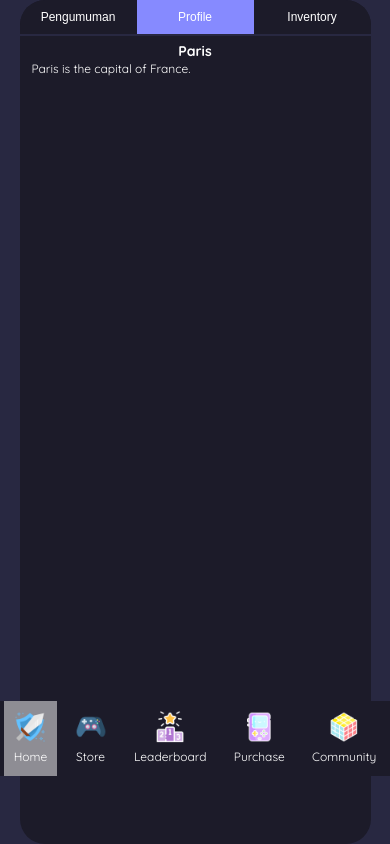
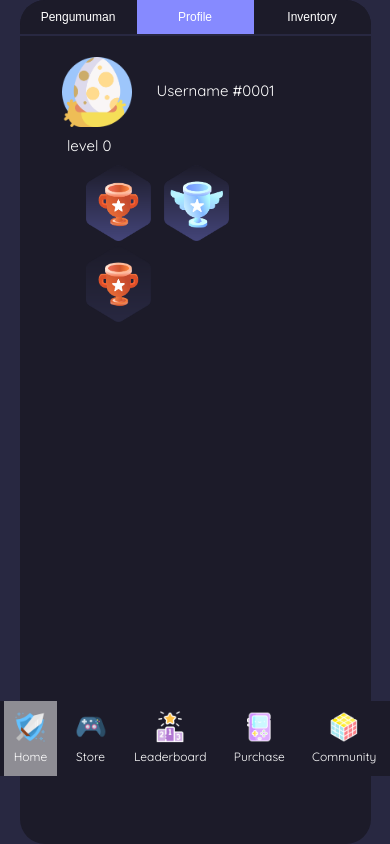
Before and after one commit to codarel/codarel.github.io, a PHP site: page /home.html in a window 390 px wide, after a click on "Profile". Shown: the part 68-912 px from the top of the page. Run offline with PHP 8.4, Linux system fonts and the light colour scheme; some libraries are stand-ins or nearby versions.

Commit message:
tambahan tab profile mobile

```diff
--- a/css/style.css
+++ b/css/style.css
@@ -289,6 +289,33 @@ h3 {
   body#store a#linkstore {
     background-color: rgba(255, 255, 255, 0.5);
   }
+  .profile{
+    width: 70px;
+    padding: 5px 25px;
+    margin-top: 10px;
+  }
+  .rank{
+    width: 65px;
+    padding: 0 5px;
+  }
+  .ranks{
+    width: 70%;
+    margin: 10px auto;
+  }
+  .username{
+    font-size: 15px;
+    padding: 0 5px;
+    display: inline-flex;
+  }
+  .username p{
+    margin-top: 40px;
+  }
+  .level{
+    font-size: 15px;
+    width: 20%;
+    text-align: center;
+    padding: 0 25px;
+  }
 }
 
 @media screen and (max-width: 350px) {
--- a/home.html
+++ b/home.html
@@ -42,18 +42,24 @@
             <button class="tablinks" onclick="openTab(event, 'Tab3')">Inventory</button>
         </div>
         <div id="Tab1" class="tabcontent">
-            <h3>London</h3>
-            <p>London is the capital city of England.</p>
         </div>
 
         <div id="Tab2" class="tabcontent">
-            <h3>Paris</h3>
-            <p>Paris is the capital of France.</p>
+
+            <div class="username">
+                <img class="profile" src="img/Group 41.png" alt="profile image">
+                <p>Username #0001</p>
+            </div>
+            <p class="level">level 0</p>
+            <div class="ranks">
+            <img class="rank" src="img/3.png" alt="rank">
+            <img class="rank" src="img/2.png" alt="rank">
+            <img class="rank" src="img/4.png" alt="rank">
+        </div>
         </div>
 
         <div id="Tab3" class="tabcontent">
-            <h3>Tokyo</h3>
-            <p>Tokyo is the capital of Japan.</p>
+
         </div>
     </div>
 
```
Also changed, not shown: img/1.png (added), img/2.png (added), img/3.png (added), img/4.png (added), img/5.png (added).
